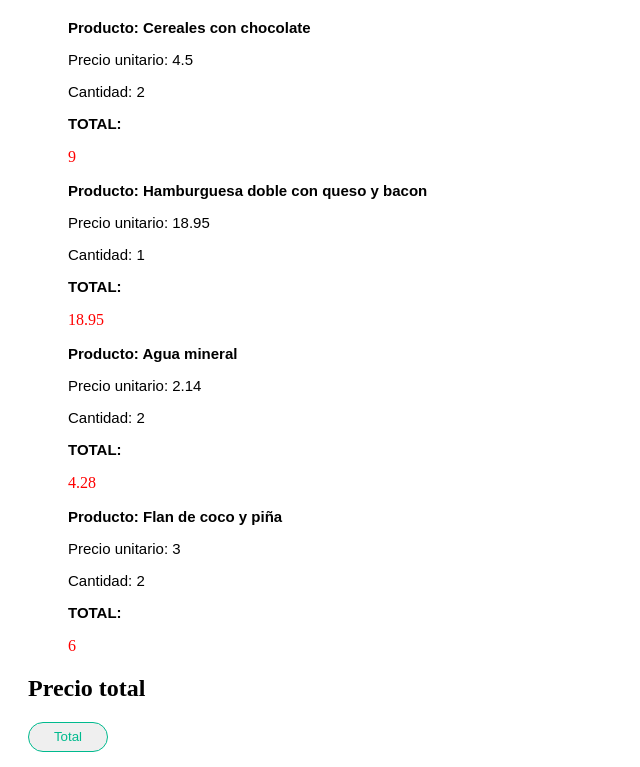
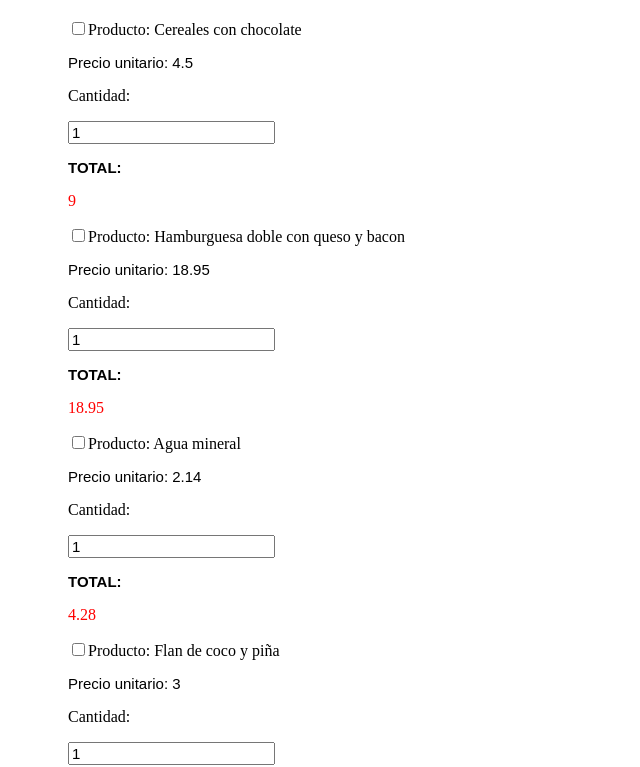
Before and after one commit to Adalab/listadelacompraJS, a plain HTML site: page index.html in a window 1280 px wide. Shown: the part 61-828 px from the top of the page, without its empty margins (0-640 px from the left). Drawn offline with Linux system fonts and the light colour scheme.

Commit message:
form and checkbox

```diff
--- a/index.html
+++ b/index.html
@@ -10,10 +10,13 @@
 <body>
 	<div class="div">
 		<h1 class="title">Lista de la compra</h1>
-		<ul class="shopList"></ul>
-		<h2 class="subtitle">Precio total</h2>
-		<button class="buttonPrice">Total</button>
-		<div class="resultPrice"></div>
+		<form class="form">
+			<ul class="shopList"></ul>
+			<h2 class="subtitle">Precio total</h2>
+			<button class="buttonPrice">Total</button>
+			<output name="result"></output>
+			<div class="resultPrice"></div>
+		</form>
 	</div>
 
 
--- a/main.js
+++ b/main.js
@@ -40,10 +40,10 @@ let list = '';
 const paintListHtml = () => {
 	for (const products of shoppingList){
 		list +=
-		`<li class="elements">
-		<h3 class="product">Producto: ${products.product}</h3>
+		`<li class="elements"><input type="checkbox">Producto: ${products.product}</input>
 		<p class="price">Precio unitario: ${products.price}</p>
-		<p class="quantity">Cantidad: ${products.quantity}</p>
+		<p class="quantity-title">Cantidad:</p>
+		<input type="number" value="1" class="quantity"></input>
 		<h3 class="totalprice">Total: </h3>
 		<p class="textTotalPrice">${products.price * products.quantity}</p>
 		</li>`
```
